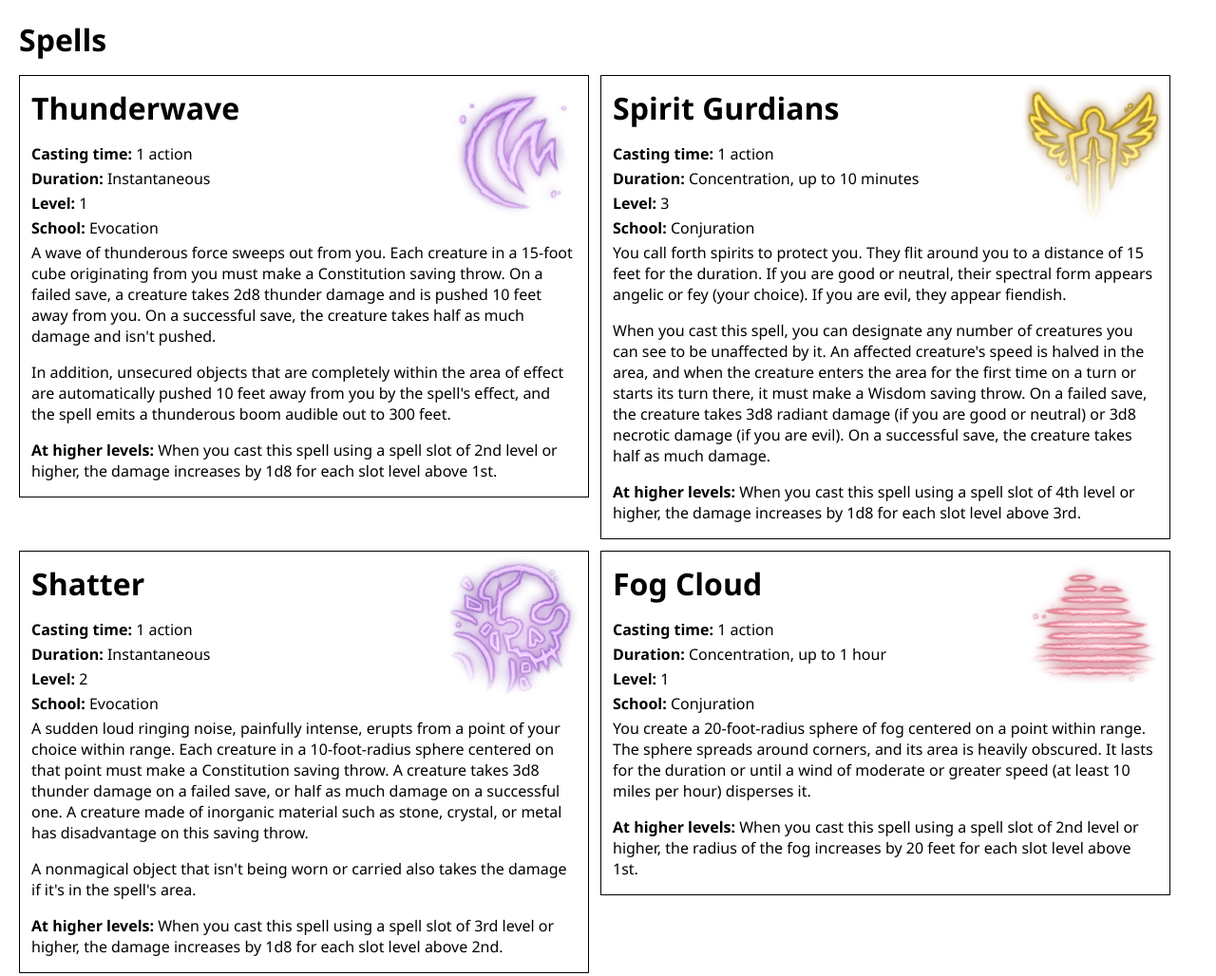
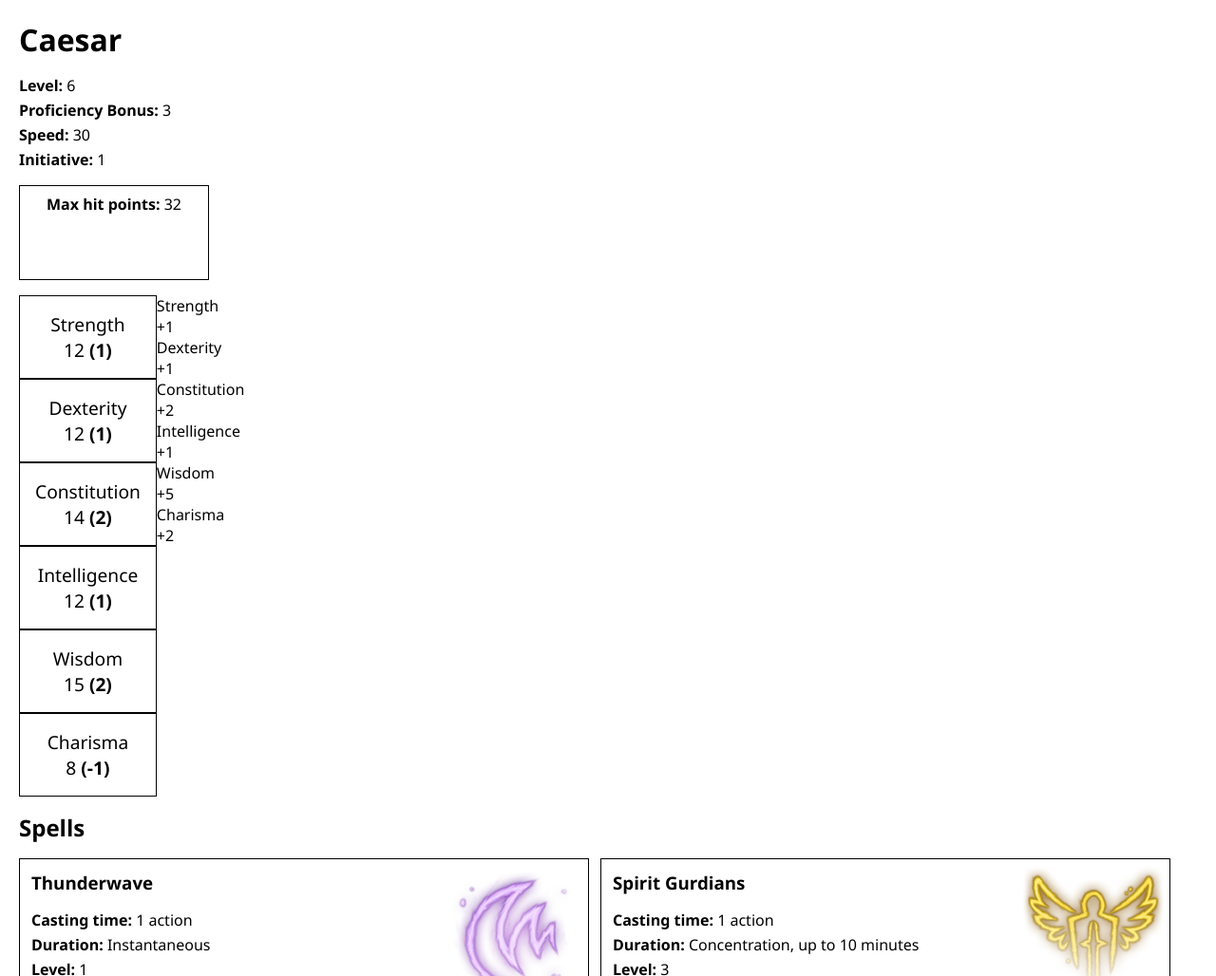
Before and after one commit to icbmike/dnd-character-sheet, a website: page index.html in a window 1280 px wide. Shown: the top 1028 px of the page at 95% size. Drawn offline with Linux system fonts and the light colour scheme.

Commit message:
Building out ability scores and saves

```diff
--- a/data.json
+++ b/data.json
@@ -1,4 +1,19 @@
 {
+    "class": "Cleric",
+    "subClass": "Tempest",
+    "name": "Caesar",
+    "race": "Hadozee",
+    "level": 6,
+    "maxHitPoints": 32,
+    "abilities": {
+        "strength": 12,
+        "dexterity": 12,
+        "constitution": 14,
+        "intelligence": 12,
+        "wisdom": 15,
+        "charisma": 8
+    },
+    "speed": 30,
     "spells": [
         {
             "name": "Thunderwave",
--- /dev/null
+++ b/elements.js
@@ -0,0 +1,59 @@
+const elementWithClasses = (elementName, cssClasses) => {
+  const newElement = document.createElement(elementName);
+
+  if (Array.isArray(cssClasses)) {
+    newElement.classList.add(...cssClasses);
+
+  } else {
+    newElement.className = cssClasses;
+  }
+
+  return newElement;
+}
+
+const span = (cssClasses, text) => {
+  const newElement = elementWithClasses('span', cssClasses)
+
+  newElement.innerHTML = text;
+
+  return newElement;
+}
+
+const p = (cssClasses, children) => {
+  const newElement = elementWithClasses('p', cssClasses)
+
+  newElement.append(...children);
+
+  return newElement;
+}
+
+const h = (size) => {
+  return (cssClasses, text) => {
+    const newElement = elementWithClasses(`h${size}`, cssClasses)
+
+    newElement.innerHTML = text;
+
+    return newElement;
+  }
+}
+
+const h1 = h(1);
+const h2 = h(2);
+const h3 = h(3);
+const h4 = h(4);
+
+const img = (cssClasses, src) => {
+  const newElement = elementWithClasses('img', cssClasses);
+
+  newElement.src = src;
+
+  return newElement;
+}
+
+const div = (cssClasses, children = []) => {
+  const newElement = elementWithClasses('div', cssClasses);
+
+  newElement.append(...children);
+
+  return newElement;
+}
--- a/index.html
+++ b/index.html
@@ -1,12 +1,15 @@
 <!DOCTYPE html>
 <html lang="en">
+
 <head>
     <meta charset="UTF-8">
     <meta name="viewport" content="width=device-width, initial-scale=1.0">
     <title>DnD Spell Cards</title>
-    <script src="./render.js" ></script>
-    <link href="./styles.css" rel="stylesheet"/>
+    <script src="./elements.js"></script>
+    <script src="./render.js"></script>
+    <link href="./styles.css" rel="stylesheet" />
 </head>
+
 <body>
     <div id="root"></div>
     <script type="module">
@@ -18,4 +21,5 @@
         render(root, data)
     </script>
 </body>
+
 </html>
--- a/render.js
+++ b/render.js
@@ -1,75 +1,55 @@
-const elementWithClasses = (elementName, cssClasses) => {
-    const newElement = document.createElement(elementName);
+const scoreToModifier = (score) => Math.floor((score - 10) / 2)
 
-    if(Array.isArray(cssClasses)) {
-        newElement.classList.add(...cssClasses);
+const proficiencyBonus = (data) => 2 + Math.floor((data.level - 1) / 4)
 
-    } else {
-        newElement.className = cssClasses;
-    }
+const abilities = (abilities) =>
+    div(['abilities',], Object.keys(abilities).map(k => div('ability', [
+        div('abilityName', k),
+        span('abilityScore', abilities[k]),
+        span('abilityModifier', ` (${scoreToModifier(abilities[k])})`)
+    ])));
 
-    return newElement;
-}
+const attribute = (labelText, attributeText, classList = []) =>
+    p(['spellAttribute', ...classList], [span('spellAttributeLabel', `${labelText}: `), attributeText]);
 
-const span = (cssClasses, text) => {
-    const newElement = elementWithClasses('span', cssClasses)
+const hitPoints = (data) =>
+    div('hitPoints', [
+        attribute('Max hit points', data.maxHitPoints)
+    ]);
 
-    newElement.innerHTML = text;
+const savingThrows = (data) =>
+    div('savingThrows', Object.keys(data.abilities).map(k => {
+        const savingThrowValue = scoreToModifier(data.abilities[k]) + (['wisdom', 'charisma'].includes(k) ? proficiencyBonus(data) : 0);
+        const sign = savingThrowValue > 0 ? '+' : '';
 
-    return newElement;
-}
+        return div('abilitySavingThrow', [
+            div('abilityName', k),
+            span('savingThrowModifier', `${sign}${savingThrowValue}`)
+        ])
+    }));
 
-const p = (cssClasses, children) => {
-    const newElement = elementWithClasses('p', cssClasses)
-
-    newElement.append(...children);
-
-    return newElement;
-}
-
-const h = (size) => {
-    return (cssClasses, text) => {
-        const newElement = elementWithClasses(`h${size}`, cssClasses)
-
-        newElement.innerHTML = text;
-
-        return newElement;
-    }
-}
-
-const h1 = h(1);
-const h2 = h(2);
-const h3 = h(3);
-const h4 = h(4);
-
-const img = (cssClasses, src) => {
-    const newElement = elementWithClasses('img', cssClasses);
-
-    newElement.src = src;
-
-    return newElement;
-}
-
-const div = (cssClasses, children = []) => {
-    const newElement = elementWithClasses('div', cssClasses);
-
-    newElement.append(...children);
-
-    return newElement;
-}
-
-const spellAttribute = ( labelText, attributeText) =>
-    p('spellAttribute', [span('spellAttributeLabel', `${labelText}: `), attributeText])
+const stats = (data) =>
+    div('margin-bottom', [
+        attribute('Level', data.level),
+        attribute('Proficiency Bonus', proficiencyBonus(data)),
+        attribute('Speed', data.speed),
+        attribute('Initiative', scoreToModifier(data.abilities.dexterity), ['margin-bottom']),
+        hitPoints(data),
+        div(['flex', 'margin-bottom'], [
+            abilities(data.abilities),
+            savingThrows(data)
+        ])
+    ]);
 
 const spellCard = (spell) =>
     div('card', [
-        h1('name', spell.name),
-        spellAttribute('Casting time', spell.castingTime),
-        spellAttribute('Duration', spell.duration),
-        spellAttribute('Level', spell.level),
-        spellAttribute('School', spell.school),
+        h3('name', spell.name),
+        attribute('Casting time', spell.castingTime),
+        attribute('Duration', spell.duration),
+        attribute('Level', spell.level),
+        attribute('School', spell.school),
         ...spell.description.split('\n').map(l => p('description', l)),
-        spellAttribute('At higher levels', spell.higherLevels),
+        attribute('At higher levels', spell.higherLevels),
         img('spellIcon', spell.imageSrc)
     ]);
 
@@ -77,17 +57,19 @@ const spellCardList = (spells) => div('cardList', spells.map(s => spellCard(s)))
 
 const abilitiyCard = (ability) =>
     div('card', [
-        h1('name', ability.name),
+        h3('name', ability.name),
         ...ability.description.split('\n').map(l => p('description', l)),
     ])
 
-const abilitiyCardList = (abilites) => div('cardList', abilites.map(a => abilitiyCard(a)))
+const abilitiyCardList = (abilities) => div('cardList', abilities.map(a => abilitiyCard(a)))
 
 const render = (rootElement, data) => {
     rootElement.append(
-        h1('margin-bottom', 'Spells'),
+        h1('margin-bottom', data.name),
+        stats(data),
+        h2('margin-bottom', 'Spells'),
         spellCardList(data.spells),
-        h1('margin-bottom', 'Class Abilites'),
+        h2('margin-bottom', 'Class abilities'),
         abilitiyCardList(data.classAbilities)
     );
 }
--- a/styles.css
+++ b/styles.css
@@ -12,7 +12,7 @@ body {
 .card {
     display: inline-block;
     width: 600px;
-    border:1px solid black;
+    border: 1px solid black;
     padding: 12px;
     position: relative;
 }
@@ -23,8 +23,7 @@ body {
     align-items: flex-start;
 }
 
-.cardList > *
-{
+.cardList>* {
     margin-right: 12px;
     margin-bottom: 12px;
 }
@@ -51,3 +50,41 @@ body {
 .margin-bottom {
     margin-bottom: 16px;
 }
+
+.abilities {
+    display: inline-flex;
+    flex-direction: column;
+}
+
+.savingThrows {
+    display: inline-block;
+}
+
+.ability {
+    border: 1px solid black;
+    display: inline-block;
+    padding: 16px;
+    font-size: 1.2em;
+    text-align: center;
+}
+
+.abilityName {
+    text-transform: capitalize;
+}
+
+.abilityModifier {
+    font-weight: bold;
+}
+
+.hitPoints {
+    border: 1px solid black;
+    width: 200px;
+    height: 100px;
+    margin-bottom: 16px;
+    text-align: center;
+    padding: 8px;
+}
+
+.flex {
+    display: flex;
+}
```
